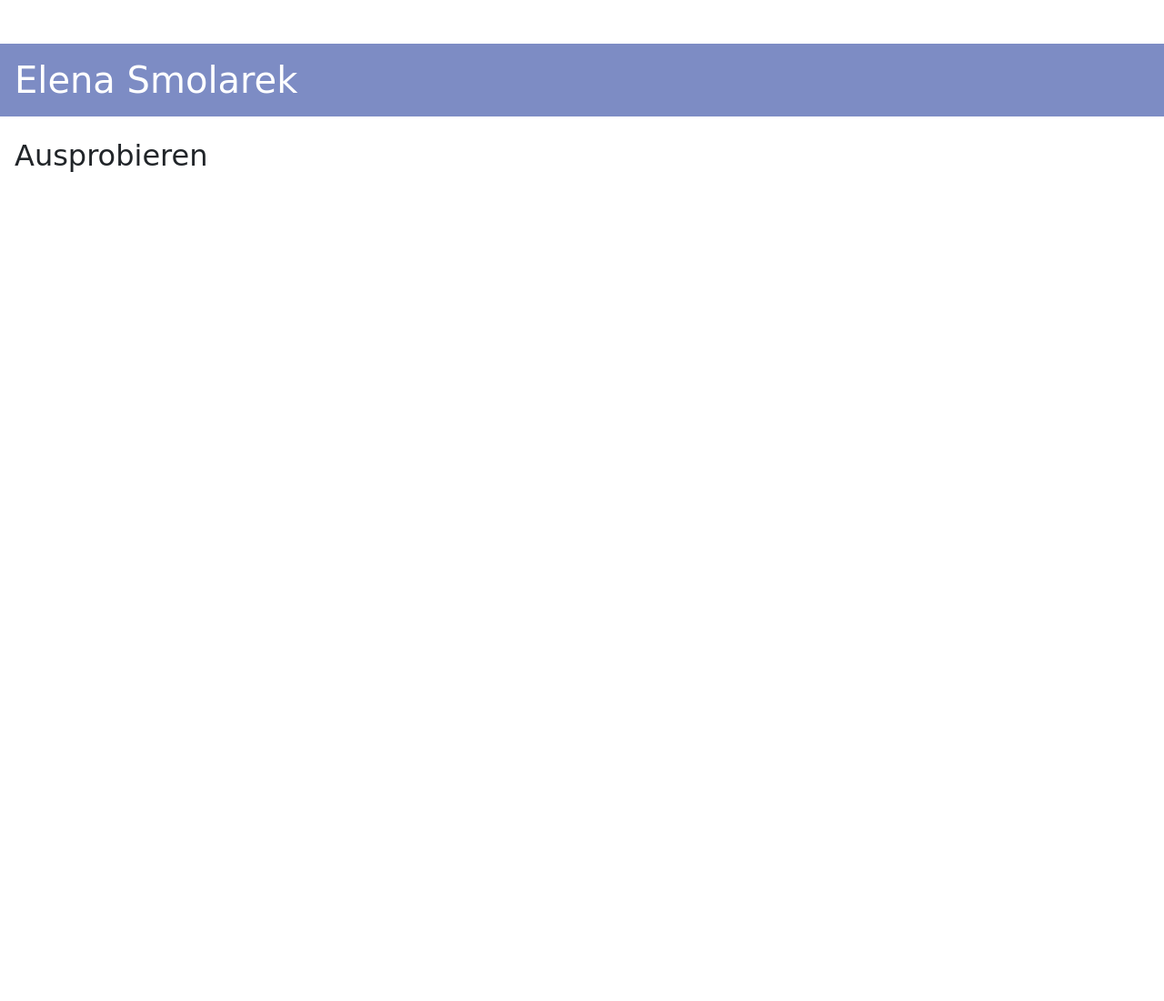
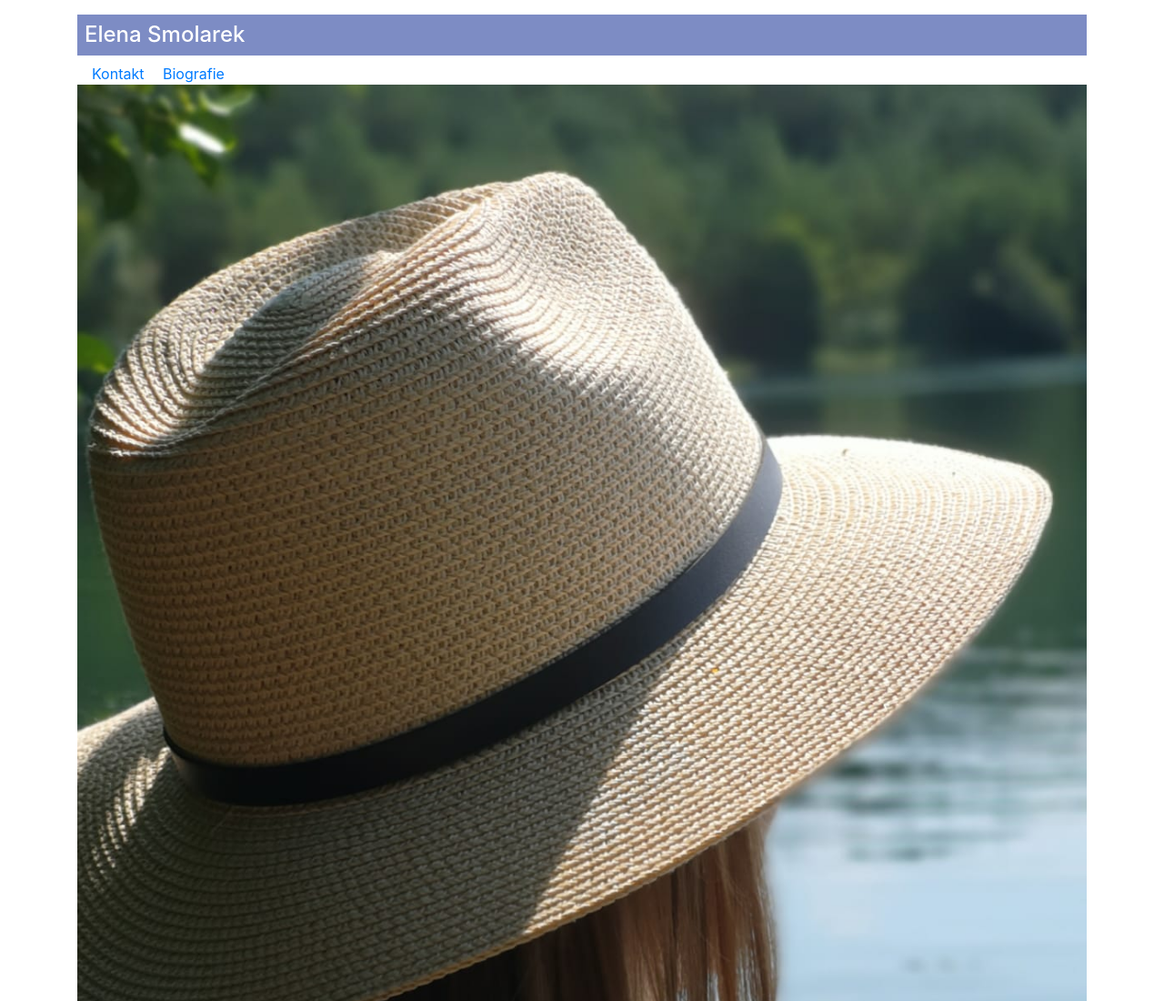
Before and after one commit to elenasmo/personal-website, a plain HTML site: page index.html in a window 1280 px wide. Shown: the top 1100 px of the page at 91% size. Before the commit the page ends 800 px from the top, so only its background shows below. Drawn offline with nearby package versions, Linux system fonts and the light colour scheme.

Commit message:
Bild eingefügt und nav

```diff
--- a/index.html
+++ b/index.html
@@ -24,15 +24,29 @@
       integrity="sha384-JjSmVgyd0p3pXB1rRibZUAYoIIy6OrQ6VrjIEaFf/nJGzIxFDsf4x0xIM+B07jRM"
       crossorigin="anonymous"
     ></script>
-    <link
+    <!-- <link
       href="https://fonts.googleapis.com/css?family=Dancing+Script&display=swap"
       rel="stylesheet"
-    />
+    /> -->
   </head>
-  <body style="font-family: 'Dancing-Script', cursive;">
-    <h1 class="p-3 mt-5" style="background-color: #7d8cc4; color: white;">
-      Elena Smolarek
-    </h1>
-    <h2 class="p-3">Ausprobieren</h2>
-  </body>
+  <div class="container">
+    <body>
+      <h1 class="p-2 mt-3 h4" style="background-color: #7d8cc4; color: white;">
+        Elena Smolarek
+      </h1>
+      <nav>
+        <a class="p-3" href="kontakt">Kontakt</a>
+        <a href="biografie">Biografie</a>
+      </nav>
+
+      <img
+        id="title-image"
+        class="img-fluid"
+        width="100%"
+        height="auto"
+        src="IMG-20190730-WA0024.jpg"
+        alt="Bild am See"
+      />
+    </body>
+  </div>
 </html>
```
Also changed, not shown: IMG-20190730-WA0024.jpg (added).
